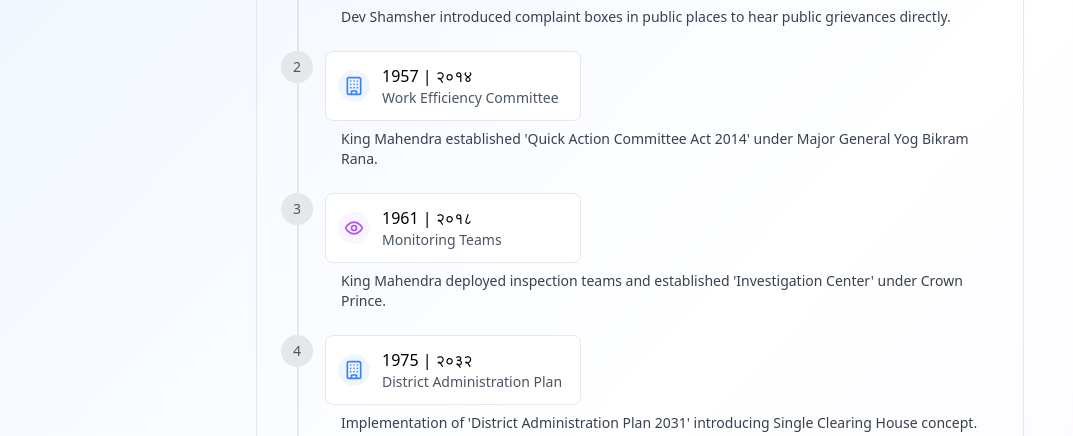
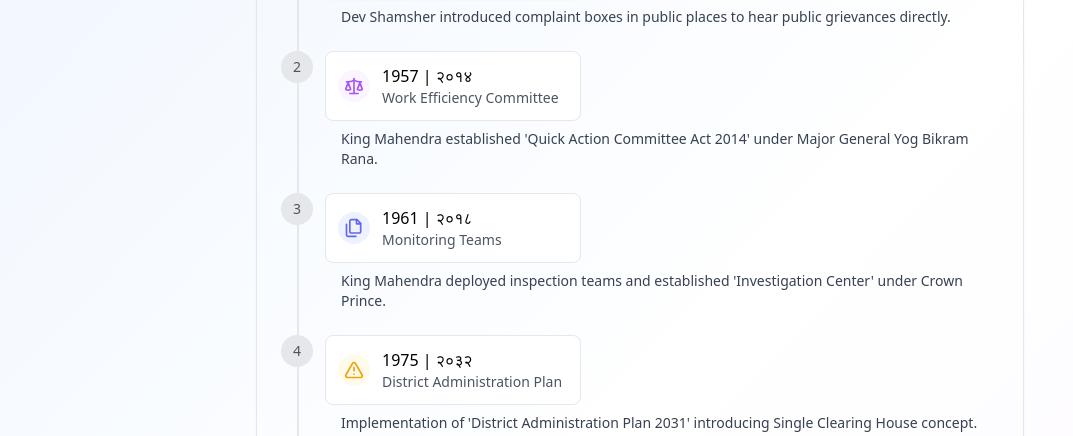
Before and after one commit to ShivaPrasadAcharya/exptimeline.git.io, a React (Vite) app: page / in a window 1280 px wide. Shown: the part 240-676 px from the top of the page, without its empty margins (0-1073 px from the left). Built offline with nearby package versions, Linux system fonts and the light colour scheme.

Commit message:
Update timelineData.js

```diff
--- a/src/timelineData.js
+++ b/src/timelineData.js
@@ -43,7 +43,7 @@ export const timelineGroups = {
       en: "King Mahendra established 'Quick Action Committee Act 2014' under Major General Yog Bikram Rana.",
       ne: "राजा महेन्द्रले 'कार्य शीघ्र कारक समिति ऐन, २०१४' जारी गरी मेजर जनरल योग विक्रम राणाको अध्यक्षतामा एक समिति गठन।"
     },
-    category: "administration"
+    category: "court"
   },
   {
     year: "1961 | २०१८",
@@ -55,7 +55,7 @@ export const timelineGroups = {
       en: "King Mahendra deployed inspection teams and established 'Investigation Center' under Crown Prince.",
       ne: "राजा महेन्द्रले दौडाहा टोली खटाई सेवा वितरणको निगरानी र दरबारमा 'जाँचबुझ केन्द्र' खडा।"
     },
-    category: "monitoring"
+    category: "sub-lease-contract"
   },
   {
     year: "1975 | २०३२",
@@ -67,7 +67,7 @@ export const timelineGroups = {
       en: "Implementation of 'District Administration Plan 2031' introducing Single Clearing House concept.",
       ne: "'जिल्ला प्रशासन योजना, २०३१' लागू गरेर Single Clearing House को अवधारणाको थालनी।"
     },
-    category: "administration"
+    category: "conflict"
   },
   {
     year: "1999 | २०५६",
```
